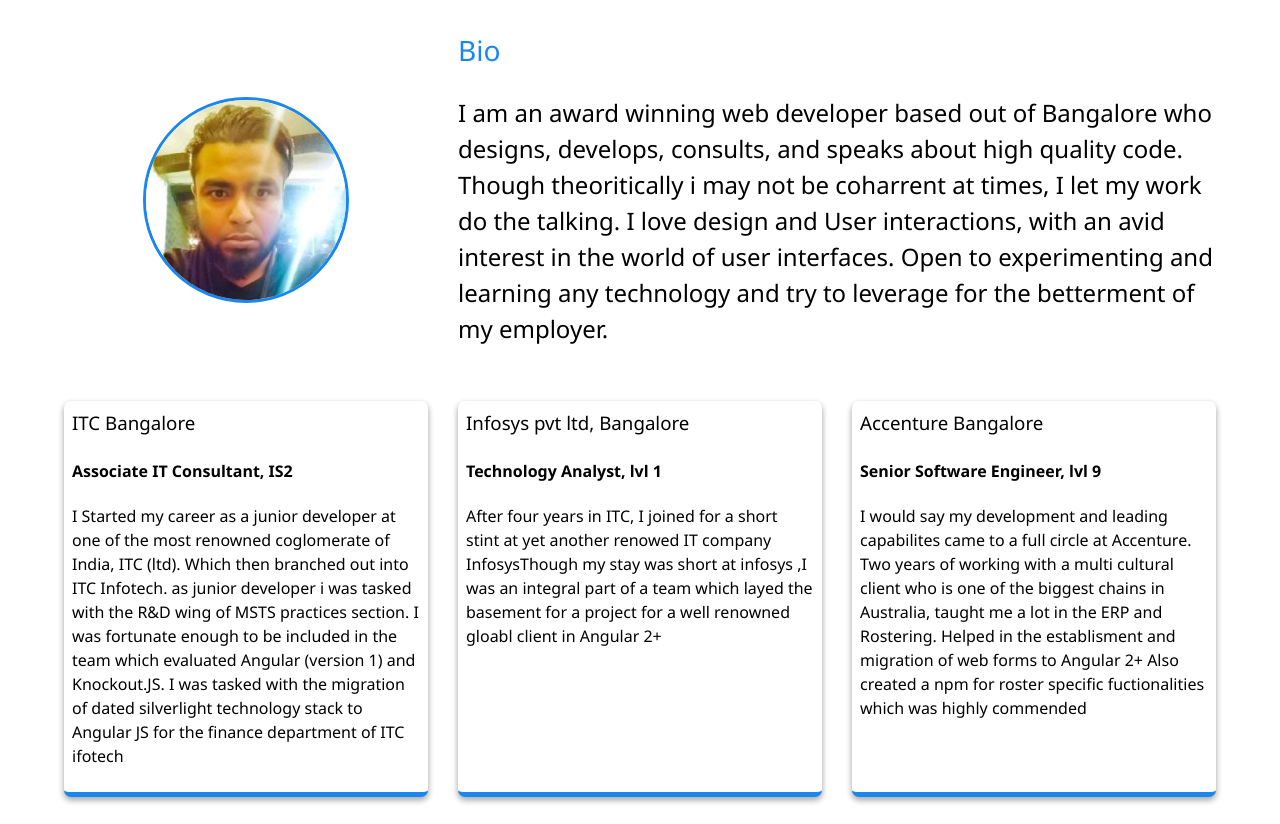
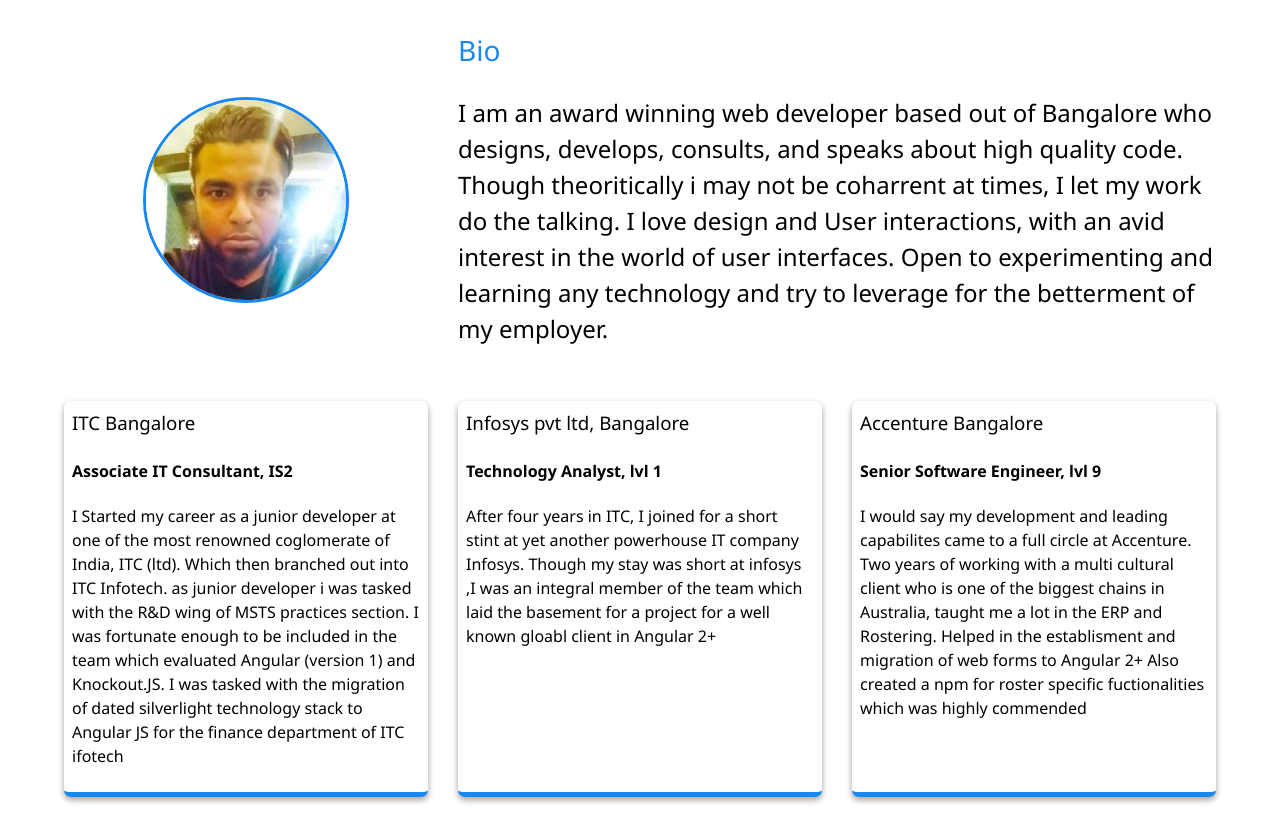
Before and after one commit to joe07leovin/Portfolio, a website: page dist/about.html in a window 1280 px wide. Shown: the part 253-1077 px from the top of the page. Drawn offline with Linux system fonts and the light colour scheme.

Commit message:
spelling fixes

```diff
--- a/dist/about.html
+++ b/dist/about.html
@@ -69,8 +69,8 @@
         <h3>Infosys pvt ltd, Bangalore</h3>
         <h4>Technology Analyst, lvl 1</h4>
         <p>
-          After four years in ITC, I joined for a short stint at yet another renowed IT company InfosysThough my stay was short at
-          infosys ,I was an integral part of a team which layed the basement for a project for a well renowned gloabl client
+          After four years in ITC, I joined for a short stint at yet another powerhouse IT company Infosys. Though my stay was short at
+          infosys ,I was an integral member of the team which laid the basement for a project for a well known gloabl client
           in Angular 2+
         </p>
       </div>
```
